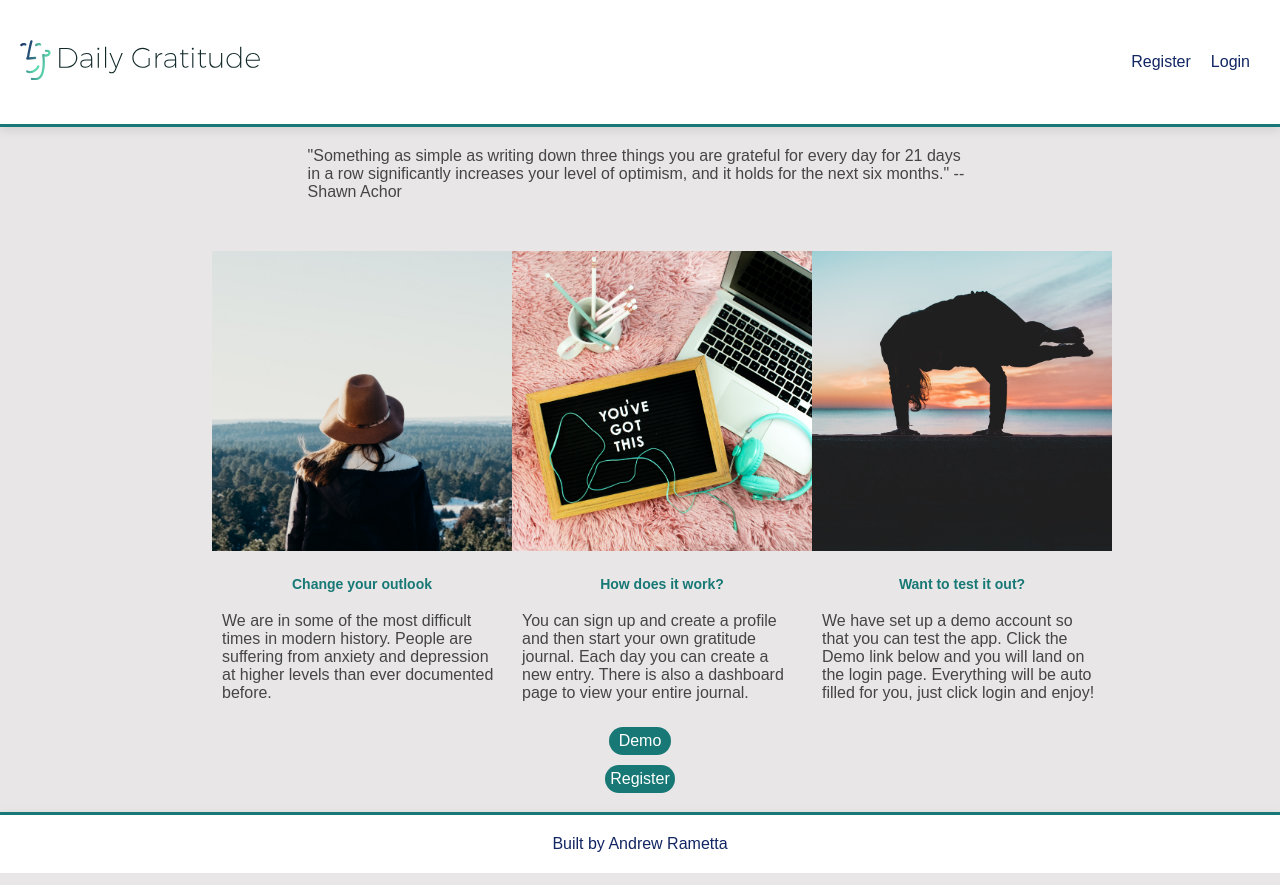
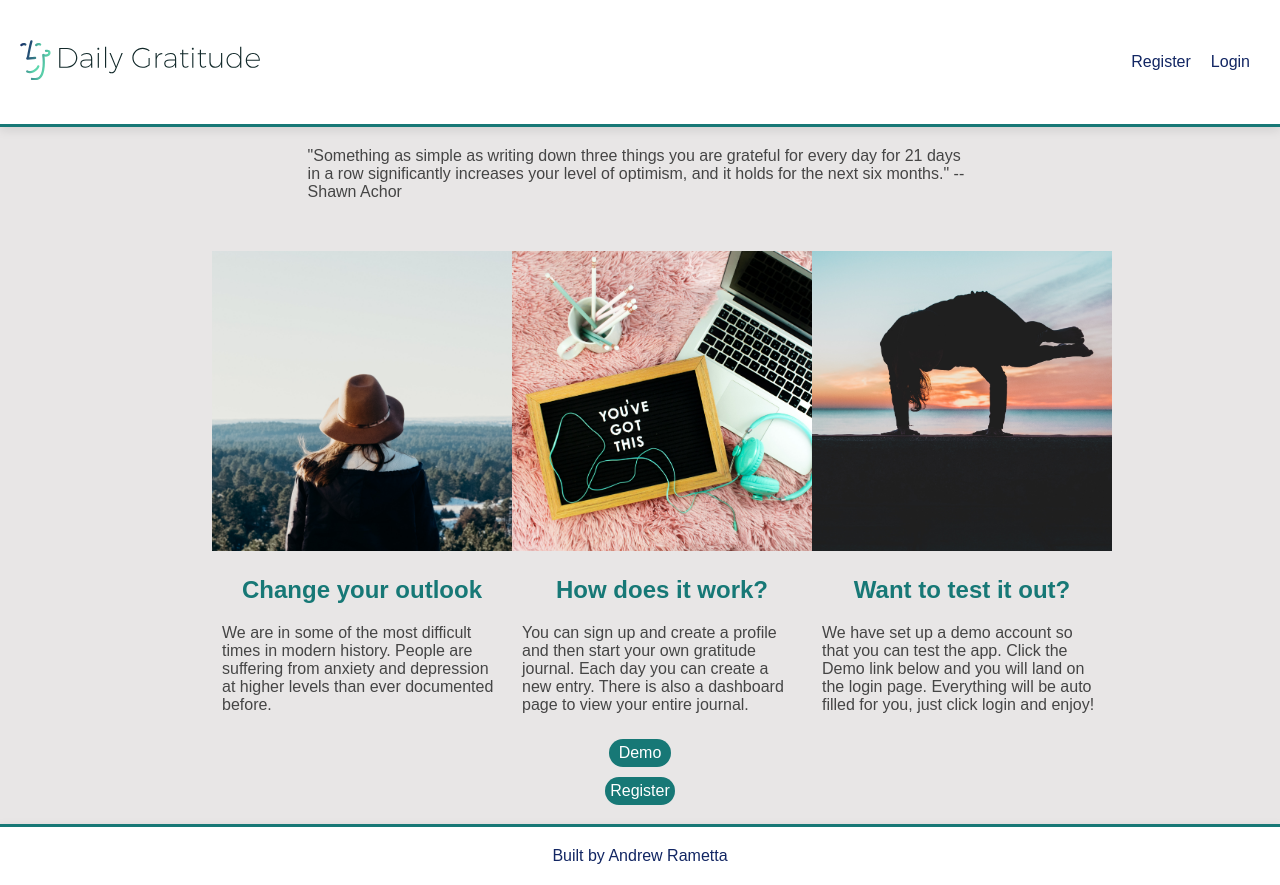
Before and after one commit to andrewrametta/daily-gratitude-app, a React (Create React App) app: page / in a window 1280 px wide. Built offline with nearby package versions, Linux system fonts and the light colour scheme; a web font is replaced by a local one.

Commit message:
font size for desktop

```diff
--- a/src/App.css
+++ b/src/App.css
@@ -118,7 +118,7 @@ button {
   h2,
   h3 {
     color: #177876;
-    font-size: 14px;
+    font-size: 24px;
     margin-top: 5px;
   }
   p {
```
